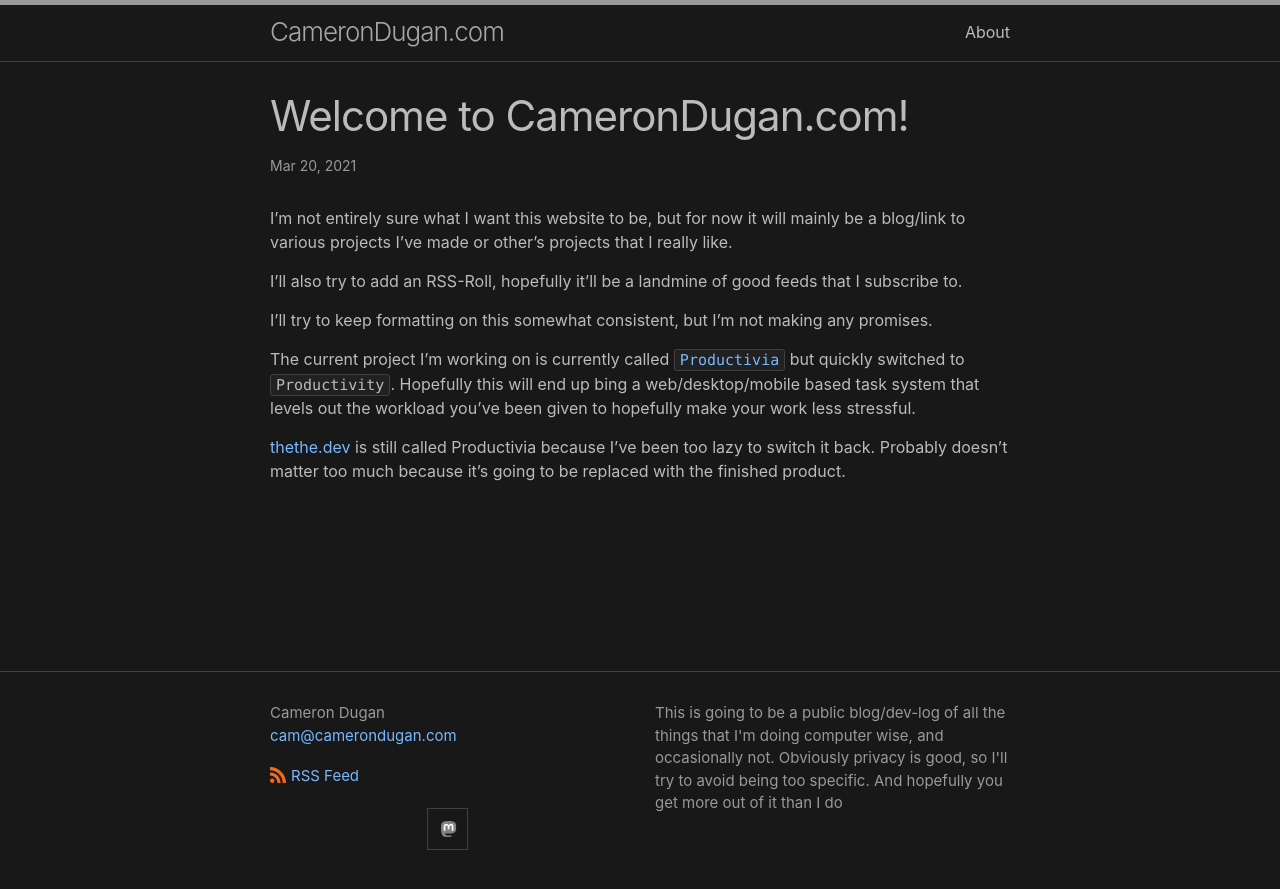
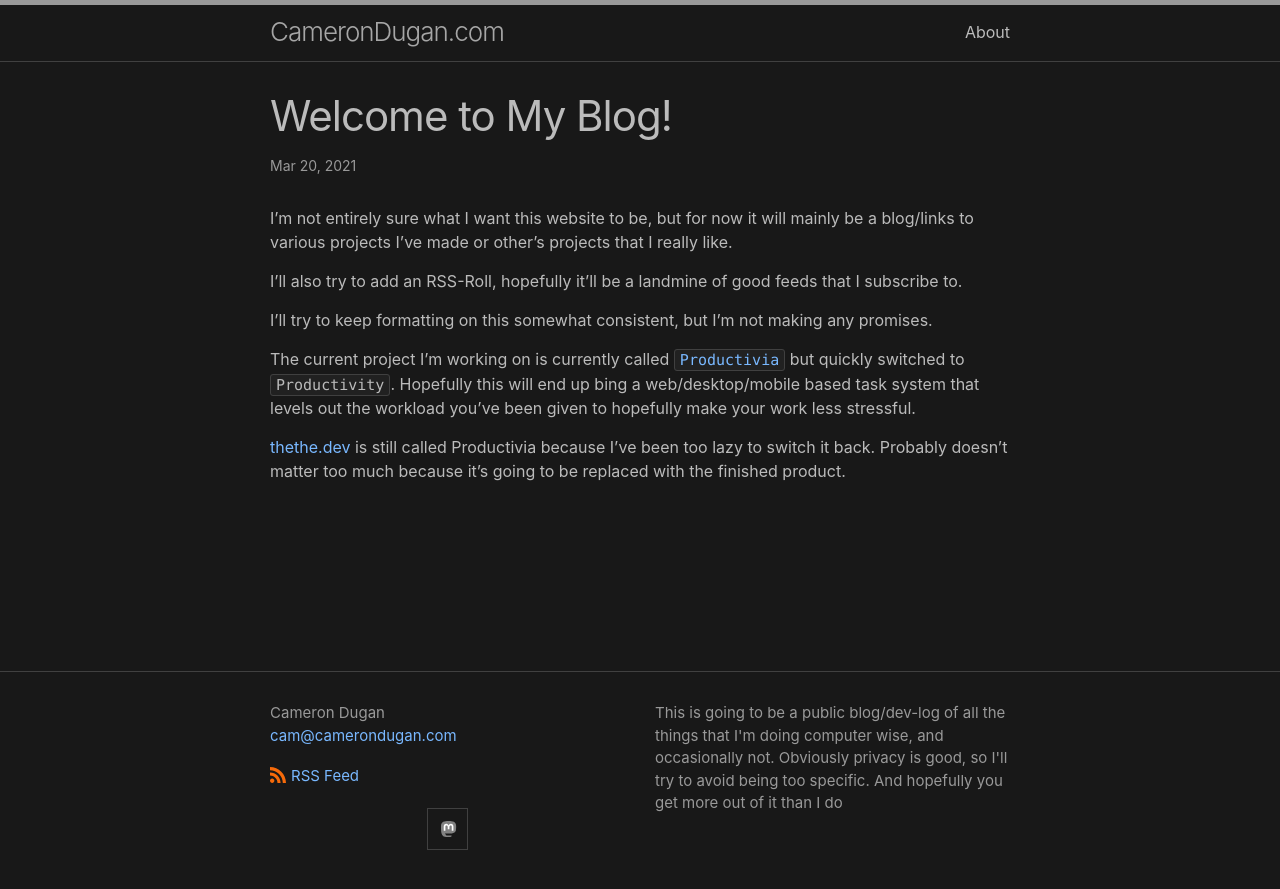
Before and after one commit to camerondugan/camerondugan.com, a Jekyll site: the page built from _posts/2021-03-20-welcome-to-jekyll.markdown, in a window 1280 px wide. Shown: the top 889 px of the page. Built offline with Jekyll 4.4.1, drawn with Linux system fonts in a browser that asks for light colours.

Commit message:
Prep For Server

```diff
--- a/_posts/2021-03-20-welcome-to-jekyll.markdown
+++ b/_posts/2021-03-20-welcome-to-jekyll.markdown
@@ -1,11 +1,12 @@
 ---
 layout: post
-title:  "Welcome to CameronDugan.com!"
+title:  "Welcome to My Blog!"
 date:   2021-03-20 03:16:42 -0400
+permalink: /welcome/
 categories: website update
 ---
 
-I'm not entirely sure what I want this website to be, but for now it will mainly be a blog/link to various projects I've made or other's projects that I really like.
+I'm not entirely sure what I want this website to be, but for now it will mainly be a blog/links to various projects I've made or other's projects that I really like.
 
 I'll also try to add an RSS-Roll, hopefully it'll be a landmine of good feeds that I subscribe to.
 
```
Also changed, not shown: 7 other files.
